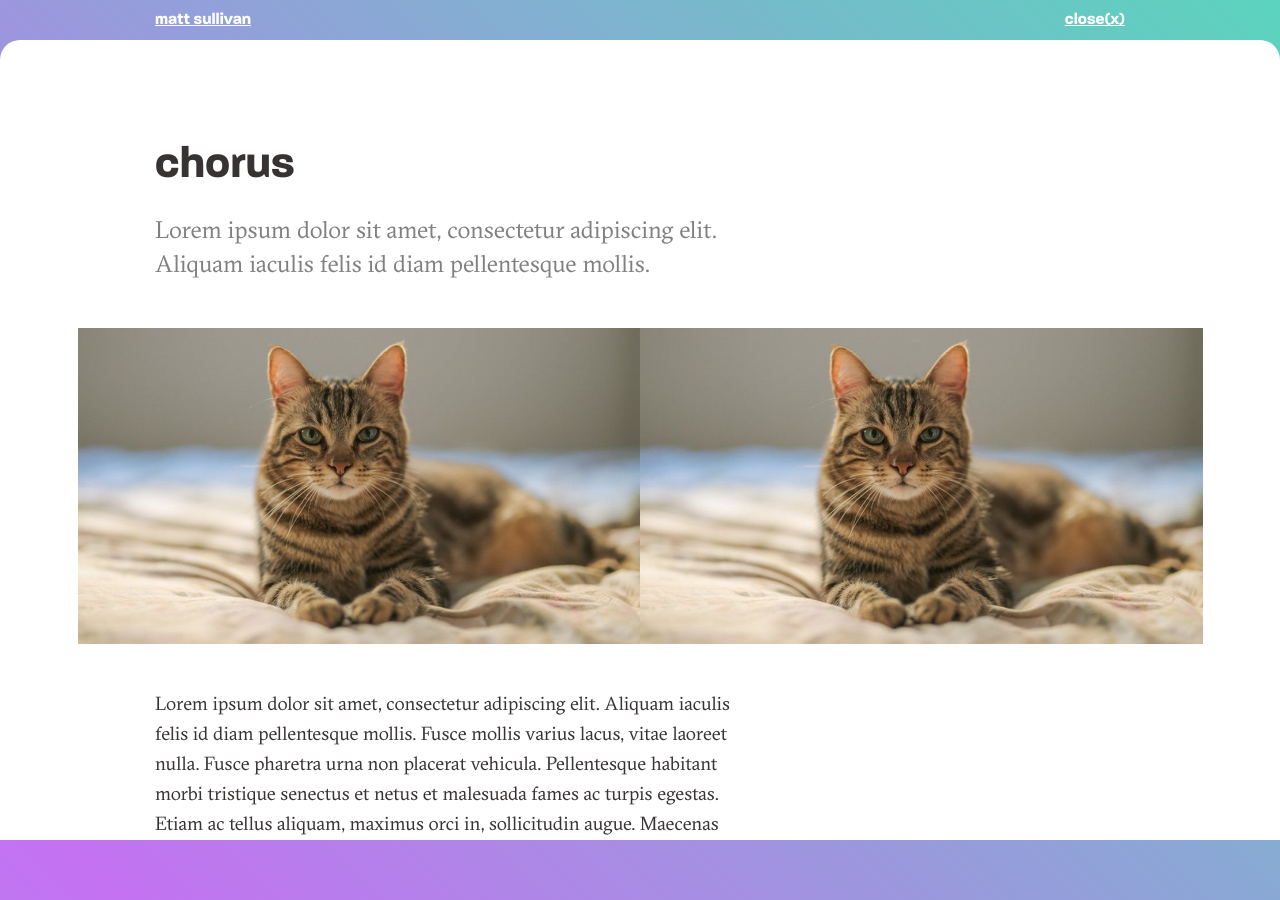
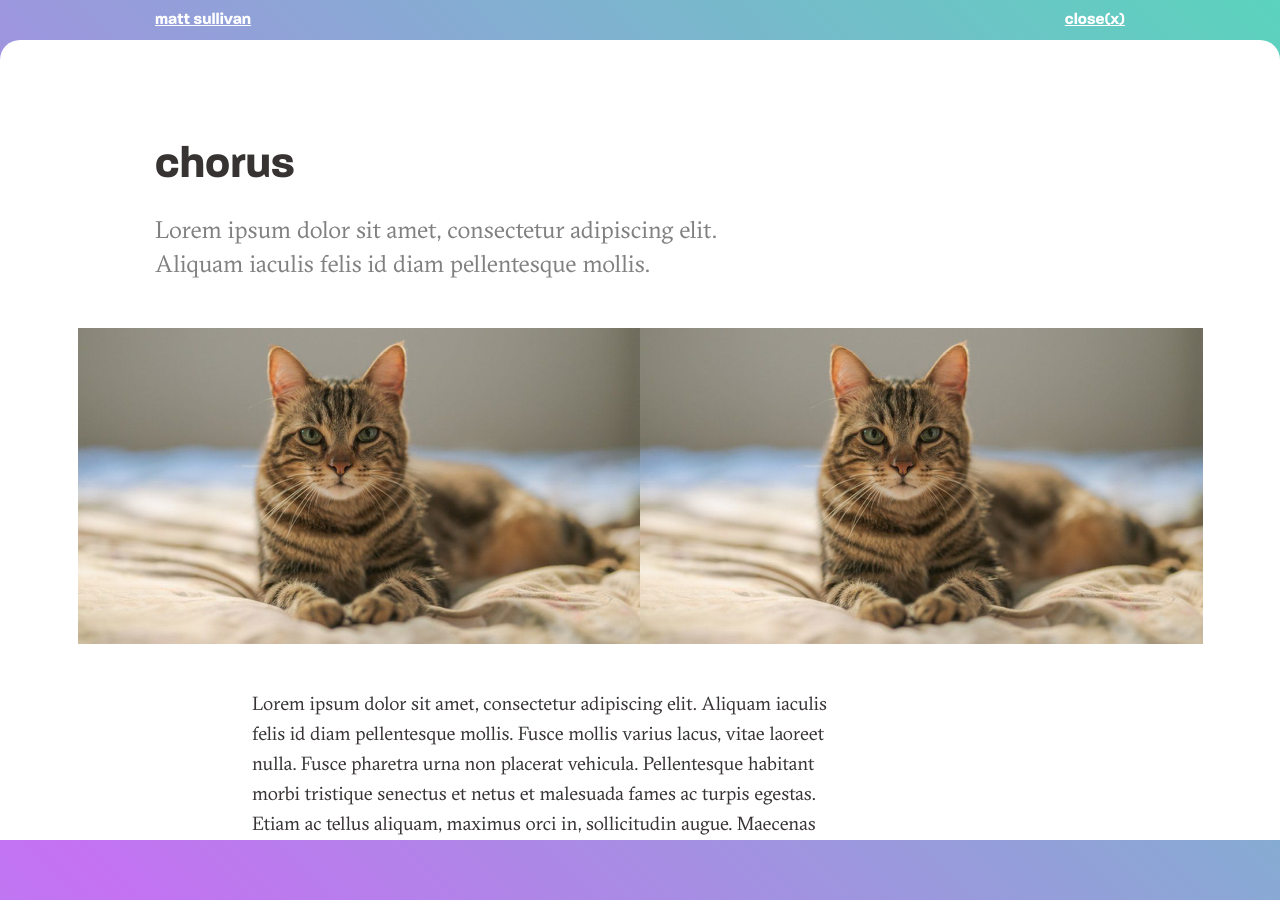
Before and after one commit to mjsxi/website-v4, a Next.js app: page /projects/chorus in a window 1280 px wide. Built offline with nearby package versions, Linux system fonts and the light colour scheme.

Commit message:
added animation to the index

```diff
--- a/components/mainPage.js
+++ b/components/mainPage.js
@@ -1,14 +1,49 @@
-
+import { motion } from "framer-motion"
 import Link from 'next/link'
 import styles from '../styles/main.module.scss'
 
 const MainPage = () => (
   <div>
     <div className={styles.heading}>
-      <h1><span>hi im matt sullivan</span>, a product designer in nyc, my main focus is around empowering teams and building out design systems. I enjoy helping others, and designing products through listening and empathy.</h1>
+      <motion.h1
+        initial="hidden"
+        animate="visible"
+        variants={{
+          hidden: {
+            y: "200%"
+          },
+          visible: {
+            y: "0%"
+          },
+        }}
+        transition={{
+          default: {
+            duration: .3,
+            delay: .3},
+        }}
+      >
+        <span>hi im matt sullivan</span>, a product designer in nyc, my main focus is around empowering teams and building out design systems. I enjoy helping others, and designing products through listening and empathy.
+      </motion.h1>
     </div>
     <div className={styles.subhead}>
-      <div className={styles.projects}>
+      <motion.div
+        className={styles.projects}
+        initial="hidden"
+        animate="visible"
+        variants={{
+          hidden: {
+            y: "200%"
+          },
+          visible: {
+            y: "0%"
+          },
+        }}
+        transition={{
+          default: {
+            duration: .3,
+            delay: .4},
+        }}
+      >
         <h2>projects</h2>
         <ul>
           <Link href="/projects/pinnacle">
@@ -27,12 +62,29 @@ const MainPage = () => (
             <li><a>Hymnal</a></li>
           </Link>
         </ul>
-      </div>
-      <div className={styles.about}>
+      </motion.div>
+      <motion.div
+        className={styles.about}
+        initial="hidden"
+        animate="visible"
+        variants={{
+          hidden: {
+            y: "200%"
+          },
+          visible: {
+            y: "0%"
+          },
+        }}
+        transition={{
+          default: {
+            duration: .3,
+            delay: .5},
+        }}
+      >
         <h2>about</h2>
         <p>A little about me, I’m more of a cat person and have been living with my long term roomate <a target="_blank" href="//instagram.com/uglybabykai/">Kai</a> for the last 5 years, I enjoy reading books (mostly on <a target="_blank" href="//amazon.com/Very-Serious-Cookbook-Contra-Wildair/dp/071487602X">cooking</a> and <a target="_blank" href="https://shop.butterandscotch.com/collections/swag/products/signed-butter-scotch-cookbook">baking</a>) and finding weird books to get design inspiration from (shout out to <a target="_blank" href="//vimeo.com/55449250">Atlas of the New Dutch Water Defence Line</a>), really enjoy video games specifically life simulators and collector games (enjoy this <a target="_blank" href="//polygon.com/2014/8/21/6052553/how-to-catch-every-pokemon">story</a> of me as a youth playing Pokémon).</p>
         <p>You can find me on <a target="_blank" href="//twitter.com/mjsxi">Twitter</a> (where I'm currently tweeting about Animal Crossing), <a target="_blank" href="//instagram.com/mjsxi/">Insta</a> (where I gram occationally), and if you’re here for it <a target="_blank" href="//linkedin.com/in/matt-sullivan-5455656a/">Linkedin</a>.</p>
-      </div>
+      </motion.div>
     </div>
   </div>
 );
--- a/pages/_app.js
+++ b/pages/_app.js
@@ -14,7 +14,7 @@ const MyApp = ({ Component, pageProps, router }) => {
   }, []);
   return (
     <>
-      <AnimatePresence initial={false}>
+      <AnimatePresence>
         <Component {...pageProps} key={router.route} />
       </AnimatePresence>
       <BgGradient />
--- a/styles/main.module.scss
+++ b/styles/main.module.scss
@@ -39,6 +39,7 @@
 }
 
 .heading {
+  overflow: hidden;
   margin-top: 140px;
 
   @media (max-width: 728px) {
@@ -51,6 +52,8 @@
     font-weight: 600;
     font-size: 48px;
     line-height: 55px;
+    margin-top: 0;
+    margin-bottom: 0;
 
     @media (max-width: 1010px) {
       font-size: 4.65vw;
@@ -69,6 +72,7 @@
 }
 
 .subhead {
+  overflow: hidden;
   margin-top: 60px;
   margin-bottom: 120px;
 
@@ -262,7 +266,7 @@
     text-indent: 50px;
     margin-top: 0px;
     margin-bottom: 12px;
-    grid-column: 3 / span 6;
+    grid-column: 4 / span 6;
 
     @media (max-width: 728px) {
       grid-column: 3 / span 10;
```
